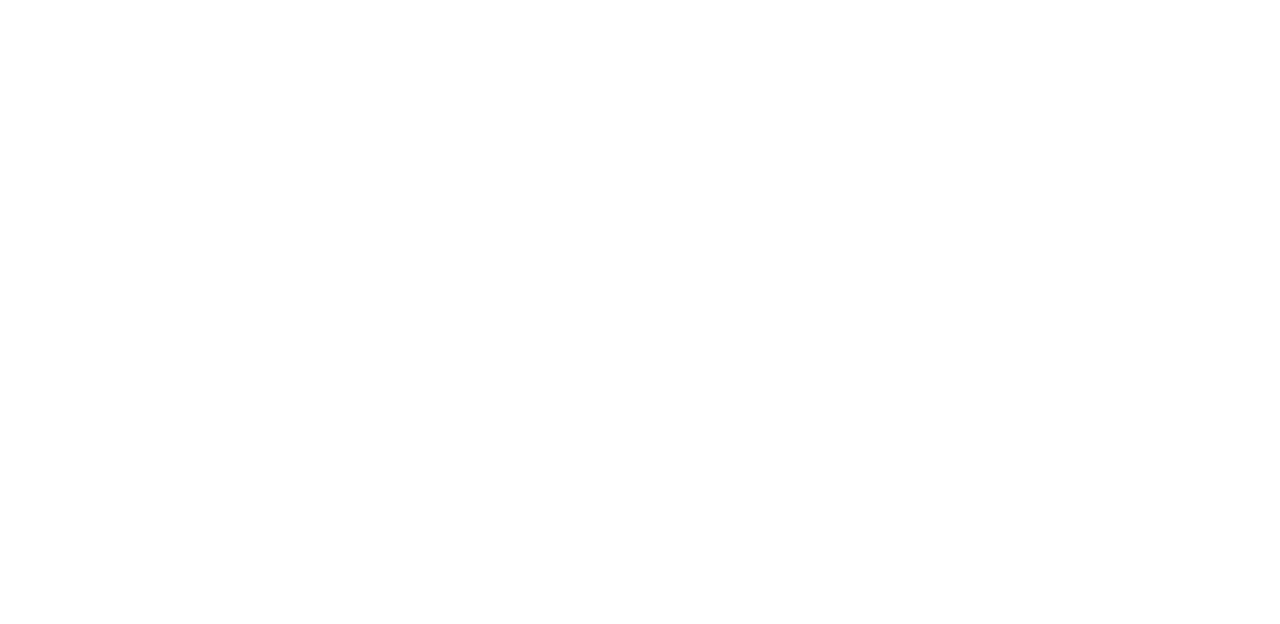
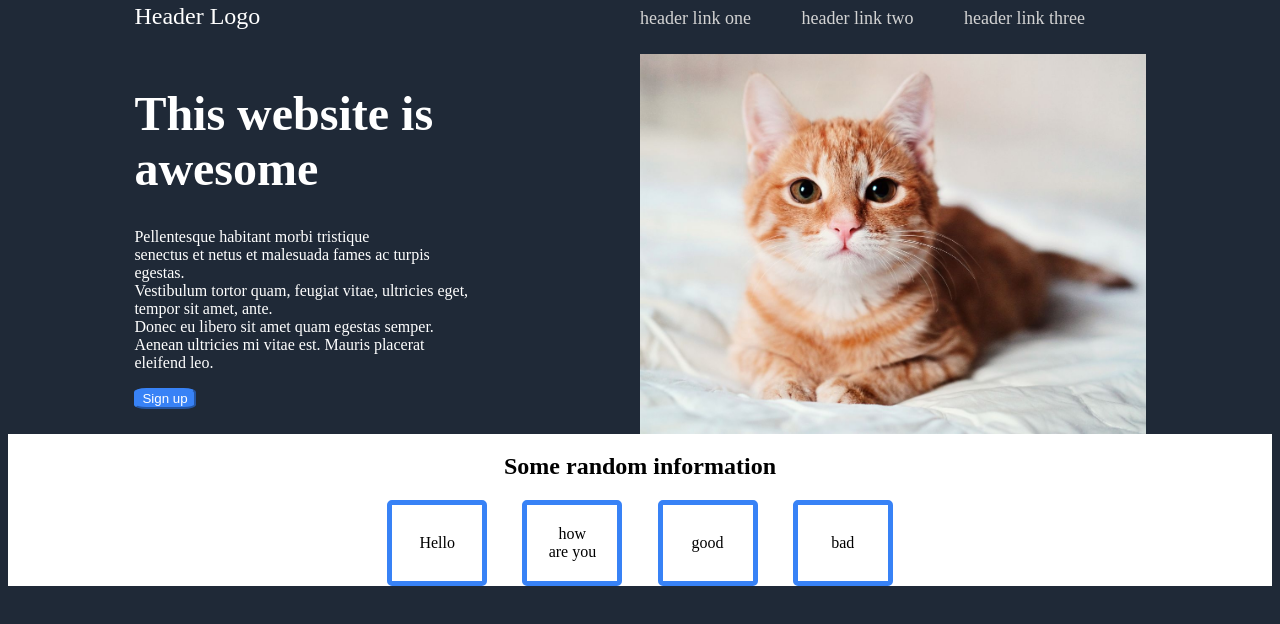
Before and after one commit to Mi-su01/Odin-landing, a plain HTML site: page index.html in a window 1280 px wide. Drawn offline with Linux system fonts and the light colour scheme.

Commit message:
headers complete

```diff
--- a/index.html
+++ b/index.html
@@ -7,6 +7,55 @@
     <link rel="stylesheet" href="styles.css" />
   </head>
   <body>
-
+    <div class="container">
+      <div class="title-box">
+        <div class="header-link-container">
+          <p id="title">Header Logo</p>
+          <div class="links-container">
+            <a id="link1" href="">header link one</a>
+            <a id="link2" href="">header link two</a>
+            <a id="link3" href="">header link three</a>
+          </div>
+        </div>
+        <div class="text-container">
+          <div class="main-subtext-boxleft">
+            <div class="main-text-box">
+              <h1 id="main-text">This website is awesome</h1>
+            </div>
+            <div class="main-subtext-box">
+              <p id="main-subtext">
+                Pellentesque habitant morbi tristique <br />
+                senectus et netus et malesuada fames ac turpis egestas. <br />
+                Vestibulum tortor quam, feugiat vitae, ultricies eget, tempor
+                sit amet, ante. <br />
+                Donec eu libero sit amet quam egestas semper. <br />
+                Aenean ultricies mi vitae est. Mauris placerat eleifend leo.
+              </p>
+            </div>
+            <button id="top-signup">Sign up</button>
+          </div>
+          <img id="cat-image" src="images/cat.jpg" alt="cat-pic" />
+        </div>
+      </div>
+    </div>
+    <div class="white-container">
+      <h2 class="second-header">Some random information</h2>
+      <div class="subcontainer">
+        <!-- <div class="cards"> -->
+        <div class="card1">
+          <div class="card1-text">Hello</div>
+        </div>
+        <div class="card2">
+          <div class="card2-text">how are you</div>
+        </div>
+        <div class="card3">
+          <div class="card3-text">good</div>
+        </div>
+        <div class="card4">
+          <div class="card4-text">bad</div>
+        </div>
+        <!-- </div> -->
+      </div>
+    </div>
   </body>
 </html>
--- a/styles.css
+++ b/styles.css
@@ -0,0 +1,148 @@
+body {
+  background-color: #1f2937;
+  /* position: relative; */
+}
+
+.container {
+  display: flex;
+  flex-direction: row;
+  justify-content: space-between;
+  text-overflow: none;
+  word-wrap: break-word;
+  width: 80%;
+  margin-left: 10%;
+}
+
+.title-box {
+  display: flex;
+  flex-direction: column;
+  position: relative;
+  /* left: 30%; */
+  box-sizing: border-box;
+}
+
+#title {
+  color: white;
+  font-size: 24px;
+  /* position: relative; */
+  white-space: nowrap;
+  margin-top: -0.5%;
+  box-sizing: border-box;
+  width: fit-content;
+}
+
+.main-subtext-boxleft {
+  box-sizing: border-box;
+  height: fit-content;
+  width: 33%;
+}
+
+#main-text {
+  color: white;
+  font-size: 48px;
+}
+
+.header-link-container {
+  display: flex;
+  justify-content: space-between;
+  right: 0%;
+}
+
+.links-container {
+  display: flex;
+  gap: 10%;
+  height: fit-content;
+  width: 50%;
+}
+
+.text-container {
+  box-sizing: border-box;
+  display: flex;
+  justify-content: space-between;
+  /* height: 75%; */
+}
+
+#main-subtext {
+  color: white;
+}
+
+#link1,
+#link2,
+#link3 {
+  font-size: 18px;
+  box-sizing: border-box;
+  height: fit-content;
+  white-space: nowrap;
+}
+
+a:link {
+  color: gray;
+}
+
+a:visited {
+  color: lightgray;
+}
+
+a:hover {
+  color: hotpink;
+}
+
+a:active {
+  color: green;
+}
+
+a,
+u {
+  text-decoration: none;
+}
+
+#top-signup {
+  background-color: #3882f6;
+  color: white;
+  box-sizing: border-box;
+  border-color: #3882f6;
+  border-radius: 20%;
+}
+
+#cat-image {
+  display: flex;
+  width: 50%;
+}
+
+.white-container {
+  background-color: white;
+  justify-content: center;
+  align-items: center;
+  display: flex;
+  flex-direction: column;
+}
+
+.subcontainer {
+  display: flex;
+  flex-direction: row;
+  justify-content: space-between;
+  width: 40%;
+  text-align: center;
+}
+
+.cards {
+  display: flex;
+  flex-direction: row;
+  justify-content: space-between;
+  text-align: center;
+}
+
+.card1,
+.card2,
+.card3,
+.card4 {
+  border-style: solid;
+  border-radius: 5px;
+  border-color: #3882f6;
+  border-width: 5px;
+  padding: 20px;
+  width: 50px;
+  display: flex;
+  justify-content: center;
+  align-items: center;
+}
```
Also changed, not shown: images/cat.jpg (added).
